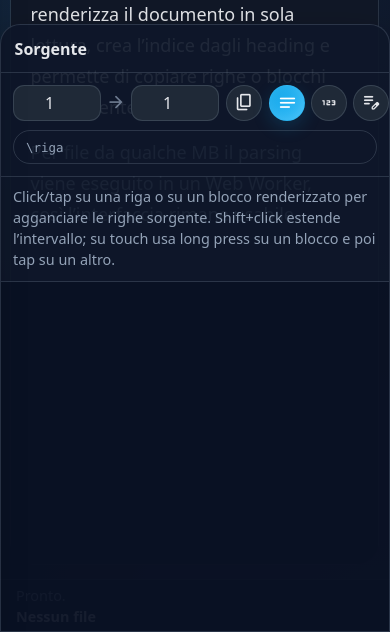
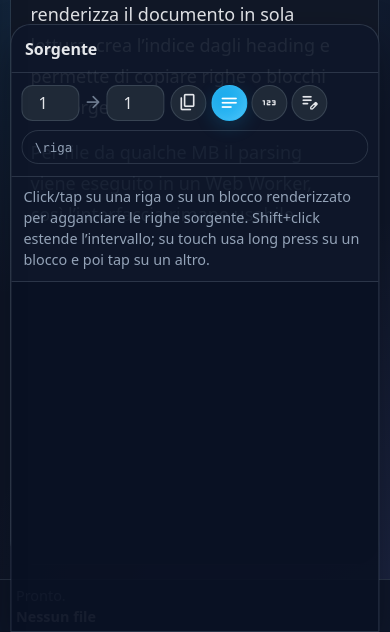
Before and after one commit to alxsty/mdviewer, a website built with Vite: page index.html in a window 390 px wide. Both pictures are taken after a click on the button "code". Shown: the part 212-844 px from the top of the page. Built offline with nearby package versions, Linux system fonts and the light colour scheme.

Commit message:
v3.1-alpha7

```diff
--- a/index.html
+++ b/index.html
@@ -15,7 +15,7 @@
         <div class="brand" aria-label="Applicazione Markdown Viewer">
           <span class="brand-mark">MD</span>
           <span class="brand-title">Markdown Viewer</span>
-          <span id="appVersion" class="brand-version">v3.1.0-alpha.6</span>
+          <span id="appVersion" class="brand-version">v3.1.0-alpha.7</span>
         </div>
 
         <div class="topbar-actions">
--- a/package.json
+++ b/package.json
@@ -1,6 +1,6 @@
 {
   "name": "pwa-markdown-viewer",
-  "version": "3.1.0-alpha.6",
+  "version": "3.1.0-alpha.7",
   "private": true,
   "description": "Installable PWA Markdown viewer with TOC, YAML frontmatter cards, source line tools, themes and font controls.",
   "type": "module",
--- a/public/sw.js
+++ b/public/sw.js
@@ -1,4 +1,4 @@
-const APP_VERSION = '3.1.0-alpha.6';
+const APP_VERSION = '3.1.0-alpha.7';
 const CACHE_VERSION = `md-viewer-v${APP_VERSION}`;
 const APP_SHELL = [
   './index.html',
--- a/src/main.js
+++ b/src/main.js
@@ -3,7 +3,7 @@ import './styles.css';
 import 'highlight.js/styles/github-dark.css';
 
 const SETTINGS_KEY = 'md-viewer-v1-settings';
-const APP_VERSION = '3.1.0-alpha.6';
+const APP_VERSION = '3.1.0-alpha.7';
 const SERVICE_WORKER_UPDATE_THROTTLE_MS = 15_000;
 const FILE_BINDING_CHECK_THROTTLE_MS = 1_500;
 const SETTINGS_SCHEMA_VERSION = 6;
--- a/src/styles.css
+++ b/src/styles.css
@@ -1374,8 +1374,9 @@ body.line-numbers .markdown-body [data-line-start]::before {
   min-width: 0;
 }
 
-.source-range-input {
+.source-range-control .source-range-input {
   width: 3.85rem;
+  flex: 0 0 3.85rem;
   min-width: 0;
   padding-inline: 0.35rem;
   text-align: center;
@@ -1572,13 +1573,35 @@ body.line-numbers .markdown-body [data-line-start]::before {
     gap: 0.26rem;
   }
 
-  .source-range-input {
+  .source-range-control .source-range-input {
     width: 3.55rem;
+    flex-basis: 3.55rem;
     padding-inline: 0.28rem;
   }
 
   .copy-template-buttons {
     gap: 0.28rem;
+  }
+}
+
+@container source-panel (max-width: 440px) {
+  .line-tools {
+    column-gap: 0.34rem;
+    padding-inline: 0.65rem;
+  }
+
+  .source-range-control {
+    gap: 0.24rem;
+  }
+
+  .source-range-control .source-range-input {
+    width: 3.6rem;
+    flex-basis: 3.6rem;
+    padding-inline: 0.28rem;
+  }
+
+  .copy-template-buttons {
+    gap: 0.25rem;
   }
 }
 
@@ -1848,10 +1871,13 @@ body.line-numbers .markdown-body [data-line-start]::before {
 
   .source-panel {
     position: fixed;
-    inset: auto 0 0 0;
+    inset: auto auto 0 50%;
     z-index: 45;
+    width: min(var(--reader-width), calc(100vw - 2.5rem));
+    max-width: calc(100vw - 2.5rem);
     height: min(72vh, 620px);
     border-radius: 1.25rem 1.25rem 0 0;
+    transform: translateX(-50%);
   }
 
   .mobile-only {
@@ -1895,6 +1921,11 @@ body.line-numbers .markdown-body [data-line-start]::before {
   .markdown-shell {
     padding: 0.22rem;
     border-radius: 1rem;
+  }
+
+  .source-panel {
+    width: calc(100vw - 1.3rem);
+    max-width: calc(100vw - 1.3rem);
   }
 
   .markdown-body {
```
Also changed, not shown: CHANGELOG.md, README.md, 1 other file.
